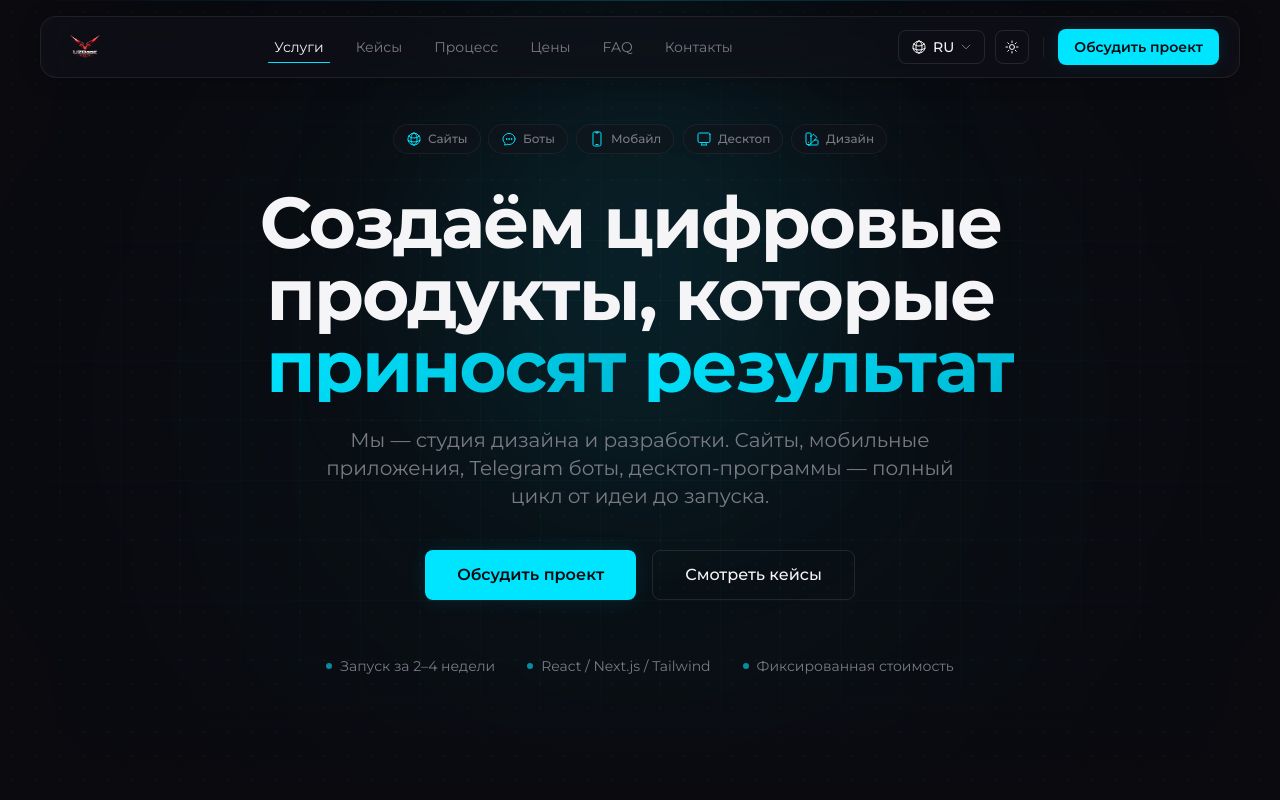
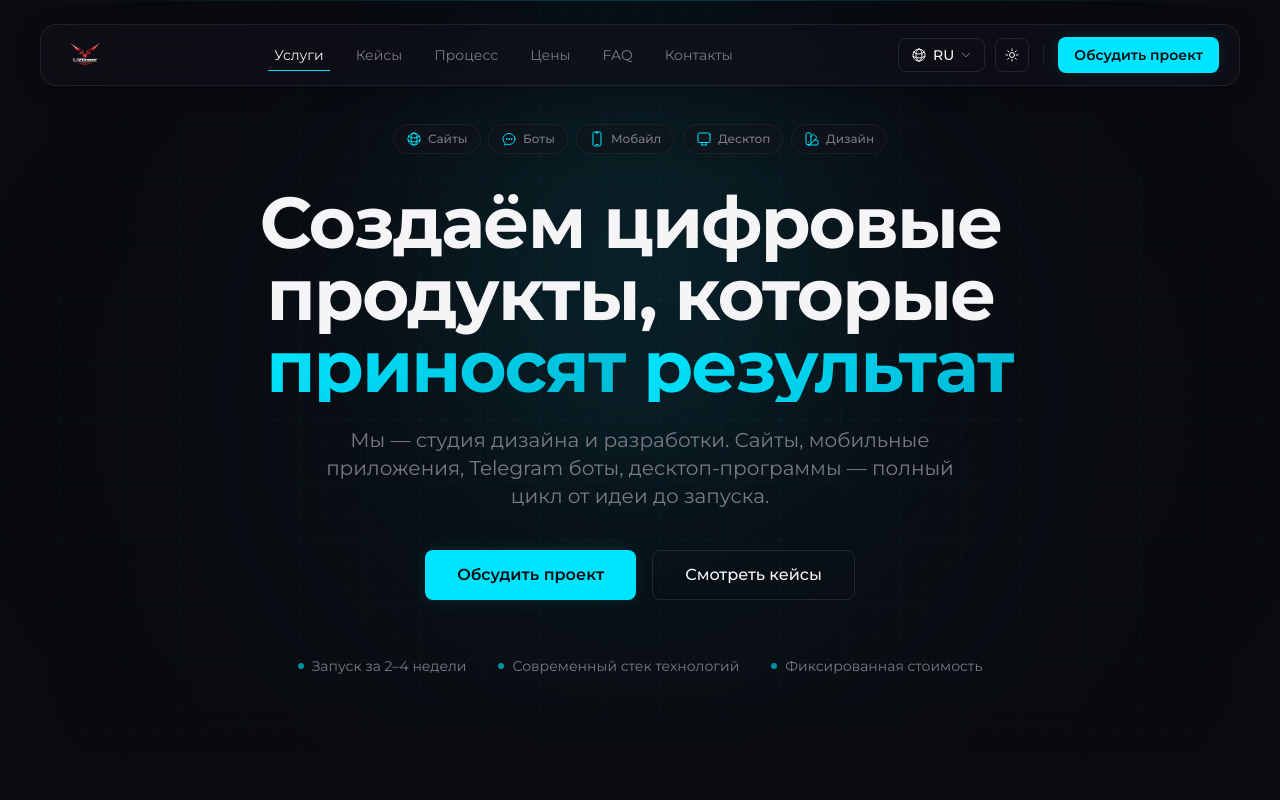
Before and after one commit to nassipkaliv/uzbase-landing, a React (Vite) app: page / in a window 1280 px wide. Shown: the top 800 px of the page. Built offline with nearby package versions, Linux system fonts and the light colour scheme.

Commit message:
header/text fix

```diff
--- a/src/components/sections/Hero.tsx
+++ b/src/components/sections/Hero.tsx
@@ -39,7 +39,7 @@ export function Hero() {
       <div className="absolute top-0 left-0 right-0 h-px bg-gradient-to-r from-transparent via-accent/20 to-transparent" />
       <div className="absolute bottom-0 left-0 right-0 h-px bg-gradient-to-r from-transparent via-accent/10 to-transparent" />
 
-      <Container className="relative z-10 py-32 lg:py-0">
+      <Container className="relative z-10 pt-42 pb-32 lg:pt-42 lg:pb-0">
         <div className="flex flex-col items-center text-center max-w-4xl mx-auto">
           {/* Badges — staggered entrance */}
           <div className="hero-enter flex flex-wrap justify-center gap-2 mb-8" style={{ animationDelay: "0.1s" }}>
--- a/src/components/sections/Navbar.tsx
+++ b/src/components/sections/Navbar.tsx
@@ -79,7 +79,7 @@ export function Navbar() {
   ];
 
   return (
-    <nav className="fixed top-0 left-0 right-0 z-50 px-4 sm:px-6 lg:px-8 pt-4">
+    <nav className="fixed top-0 left-0 right-0 z-50 px-4 sm:px-6 lg:px-8 py-5 sm:py-6">
       <div className="max-w-[1200px] mx-auto relative flex items-center justify-between px-5 py-3 rounded-2xl bg-surface/60 backdrop-blur-2xl border border-border/[0.08] shadow-[0_2px_24px_-4px_rgba(0,0,0,0.3)] overflow-hidden">
         {/* Scroll progress bar */}
         <div
--- a/src/i18n/ru.ts
+++ b/src/i18n/ru.ts
@@ -23,7 +23,7 @@ export const ru: Translations = {
     ctaSecondary: "Смотреть кейсы",
     trustPoints: [
       "Запуск за 2–4 недели",
-      "React / Next.js / Tailwind",
+      "Современный стек технологий",
       "Фиксированная стоимость",
     ],
   },
@@ -143,7 +143,7 @@ export const ru: Translations = {
       {
         title: "Реализация",
         description:
-          "Дизайн в Figma → разработка на React. Staging-ссылка с первой недели, еженедельные демо и правки.",
+          "Дизайн в Figma → разработка на подходящем стеке. Staging-ссылка с первой недели, еженедельные демо и правки.",
       },
       {
         title: "Запуск",
--- a/src/i18n/uz.ts
+++ b/src/i18n/uz.ts
@@ -23,7 +23,7 @@ export const uz: Translations = {
     ctaSecondary: "Keyslarni ko'rish",
     trustPoints: [
       "2–4 haftada ishga tushirish",
-      "React / Next.js / Tailwind",
+      "Zamonaviy texnologiyalar",
       "Belgilangan narx",
     ],
   },
@@ -143,7 +143,7 @@ export const uz: Translations = {
       {
         title: "Amalga oshirish",
         description:
-          "Figma'da dizayn → React'da dasturlash. Birinchi haftadan staging-havola, haftalik demo va tuzatishlar.",
+          "Figma'da dizayn → mos texnologiyada dasturlash. Birinchi haftadan staging-havola, haftalik demo va tuzatishlar.",
       },
       {
         title: "Ishga tushirish",
```
